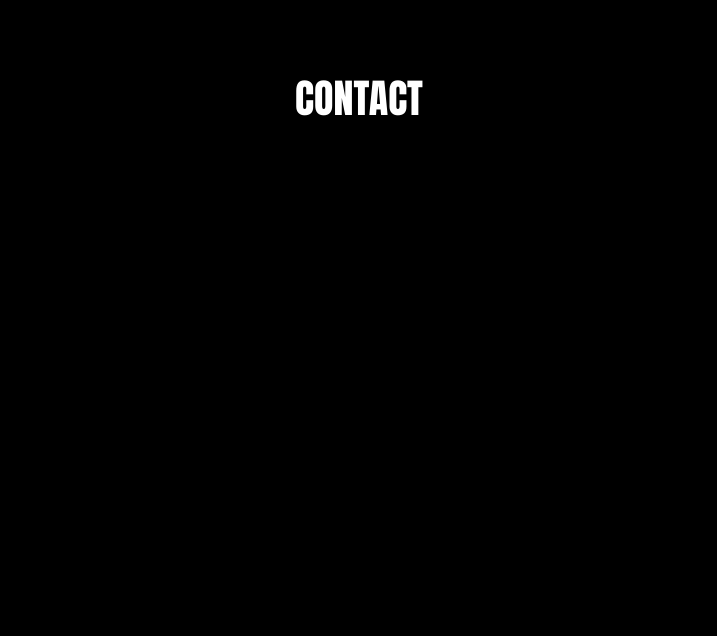
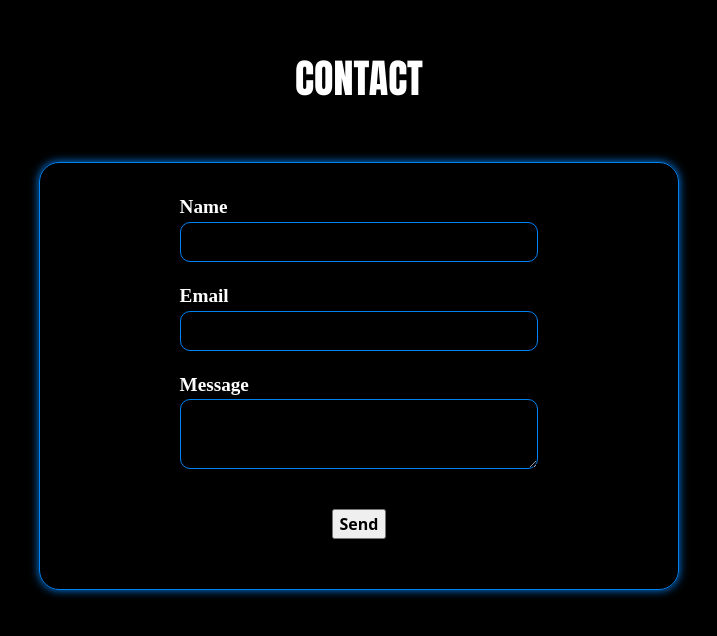
Before and after one commit to NagendraVarma1/my_protfolio, a React (Create React App) app: page / in a window 1280 px wide. Shown: the part 2294-2930 px from the top of the page, without its empty margins (281-998 px from the left). Built offline with nearby package versions, Linux system fonts and the light colour scheme.

Commit message:
Contact added

```diff
--- a/package.json
+++ b/package.json
@@ -3,6 +3,7 @@
   "version": "0.1.0",
   "private": true,
   "dependencies": {
+    "@emailjs/browser": "^4.3.3",
     "@testing-library/jest-dom": "^5.17.0",
     "@testing-library/react": "^13.4.0",
     "@testing-library/user-event": "^13.5.0",
--- a/src/Components/Contact/Contact.js
+++ b/src/Components/Contact/Contact.js
@@ -1,9 +1,48 @@
+import { useRef } from "react";
 import classes from "./Contact.module.css";
+import emailjs from "@emailjs/browser";
 
 const Contact = () => {
+  const form = useRef();
+
+  const sendEmail = (e) => {
+    e.preventDefault();
+
+    emailjs
+      .sendForm("service_4nxta9u", "template_3dc75mj", form.current, {
+        publicKey: "xQMjD94juk6RfmzYB",
+      })
+      .then(
+        () => {
+          console.log("SUCCESS!");
+          e.target.reset();
+          alert('Mail Sent...Thank you!')
+        },
+        (error) => {
+          console.log("FAILED...", error.text);
+        }
+      );
+  };
   return (
     <div id="contact" className={classes.contactBg}>
       <h1 className={classes.header}>CONTACT</h1>
+      <form className={classes.form} ref={form} onSubmit={sendEmail}>
+        <div className={classes.inputDiv}>
+          <label>Name</label>
+          <input type="text" name="user_name" required/>
+        </div>
+        <div className={classes.inputDiv}>
+          <label>Email</label>
+          <input type="email" name="user_email" required/>
+        </div>
+        <div className={classes.inputDiv}>
+          <label>Message</label>
+          <textarea name="message" required/>
+        </div>
+        <div className={classes.btn}>
+          <input type="submit" value="Send" />
+        </div>
+      </form>
     </div>
   );
 };
--- a/src/Components/Contact/Contact.module.css
+++ b/src/Components/Contact/Contact.module.css
@@ -2,7 +2,7 @@
     width: 100%;
     height: 92vh;
     background-color: black;
-    padding-top: 100px;
+    padding-top: 80px;
 }
 
 .header {
@@ -11,3 +11,73 @@
     text-align: center;
     text-shadow: 0 0 20px black;
 }
+
+.form{
+    width: 50%;
+    display: flex;
+    flex-direction: column;
+    margin: 60px 25%;
+    border: 1px solid #0082F4;
+    border-radius: 20px;
+    padding: 20px;
+    box-shadow: 0 0 10px #0082F4;
+}
+
+.inputDiv{
+    margin: 10px 20%;
+    display: flex;
+    flex-direction: column ;
+}
+
+.inputDiv label{
+    font-size: 1.2rem;
+    font-family: 'Times New Roman', Times, serif;
+    font-weight: bold;
+    color: white;
+}
+
+.inputDiv input {
+    border: 1px solid #0082F4;
+    background-color: black;
+    border-radius: 10px;
+    height: 40px;
+    color: white;
+    padding: 10px;
+}
+
+.inputDiv textarea {
+    border: 1px solid #0082F4;
+    background-color: black;
+    border-radius: 10px;
+    height: 70px;
+    color: white;
+}
+
+.btn{
+    text-align: center;
+    margin: 20px;
+}
+
+.btn input {
+    margin: 10px 15px;
+    font-weight: bold;
+}
+
+@media screen and (max-width: 700px) {
+    .form{
+        width: 70%;
+        display: flex;
+        flex-direction: column;
+        margin: 60px 15%;
+        border: 1px solid #0082F4;
+        border-radius: 20px;
+        padding: 20px;
+        box-shadow: 0 0 10px #0082F4;
+    }
+
+    .inputDiv{
+        margin: 10px 10%;
+        display: flex;
+        flex-direction: column ;
+    }
+}
--- a/src/Components/Projects/Projects.module.css
+++ b/src/Components/Projects/Projects.module.css
@@ -67,7 +67,7 @@
     }
 }
 
-@media screen and (max-width: 729px) {
+@media screen and (max-width: 729.9px) {
     .cardDiv{
         display: flex;
         flex-wrap: wrap;
```
Also changed, not shown: 1 other file (tests, documents, lock files or other folders).
